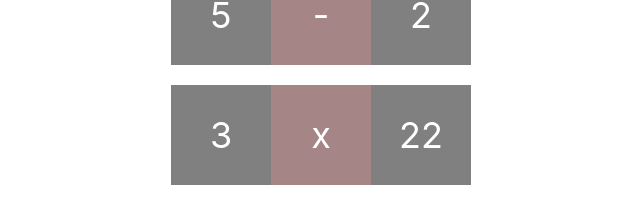
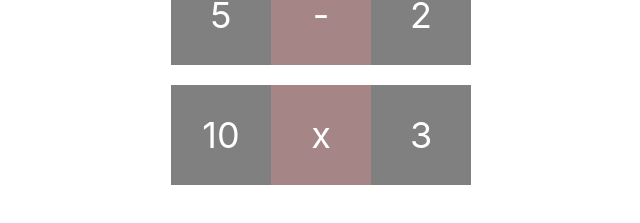
Before and after one commit to qhtjd2131/git-test, a React (Create React App) app: page / in a window 1280 px wide. Shown: the part 155-378 px from the top of the page, without its empty margins (319-959 px from the left). Built offline with nearby package versions, Linux system fonts and the light colour scheme.

Commit message:
number change

```diff
--- a/src/components/Multiple.js
+++ b/src/components/Multiple.js
@@ -5,13 +5,13 @@ const Multiple = () => {
     return (
         <div className="calc-wrapper">
             <div className="number-square">
-                3
+                10
             </div>
             <div className="sign-square">
                 x
             </div>
             <div className="number-square">
-                22
+                3
             </div>
         </div>
 
```
